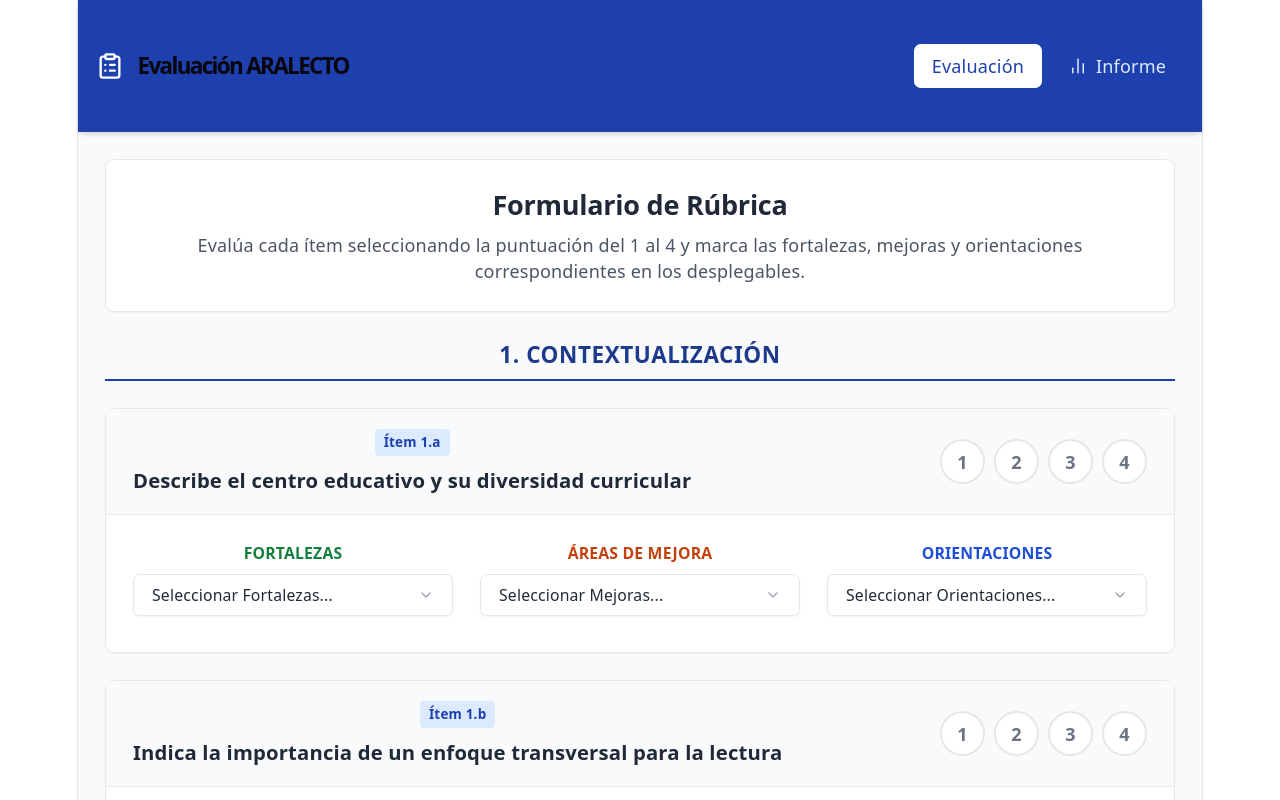
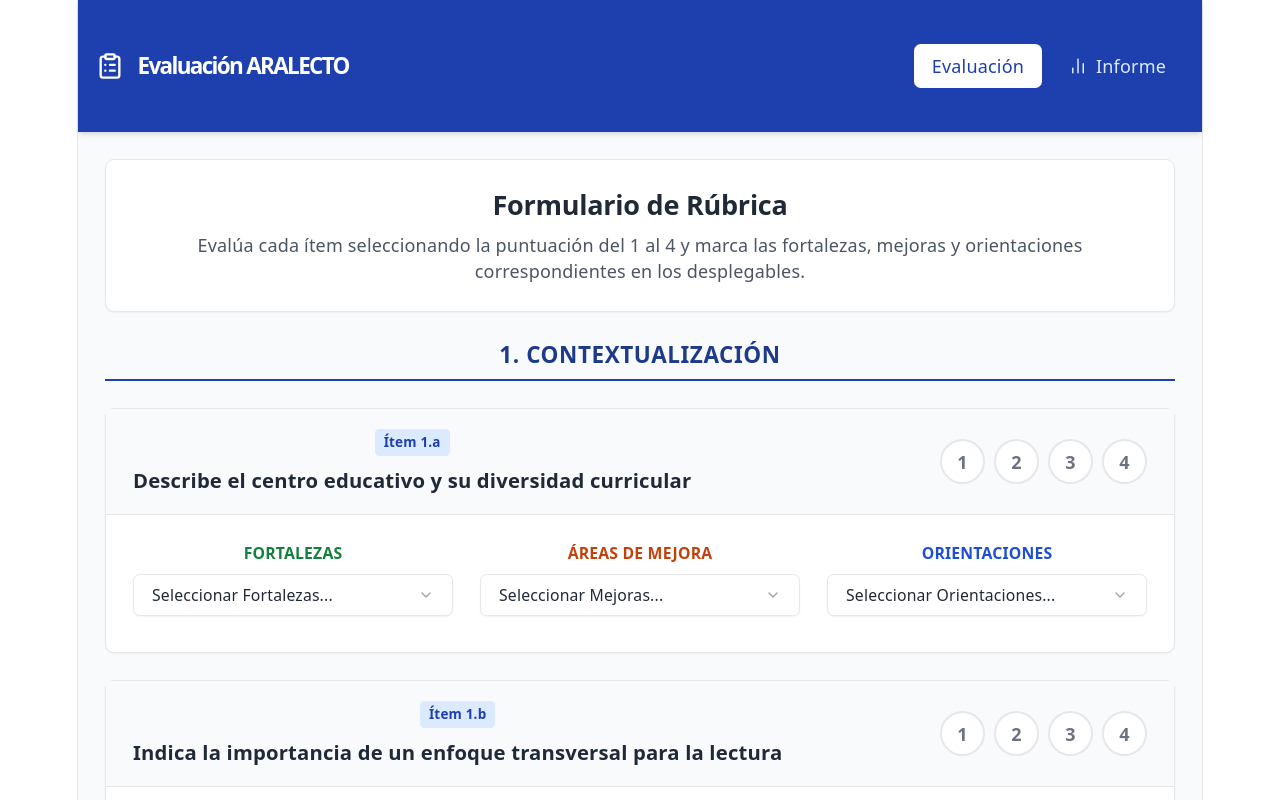
Before and after one commit to trocolax-hash/aralecto-app, a React (Vite) app: page / in a window 1280 px wide. Shown: the top 800 px of the page. Built offline with nearby package versions, Linux system fonts and the light colour scheme.

Commit message:
Add files via upload

```diff
--- a/src/App.jsx
+++ b/src/App.jsx
@@ -691,7 +691,7 @@
         <div className="max-w-6xl mx-auto px-4 py-4 flex flex-col sm:flex-row justify-between items-center">
           <div className="flex items-center gap-3">
             <ClipboardList size={28} />
-            <h1 className="text-xl font-bold">Evaluación ARALECTO</h1>
+            <h1 className="text-xl font-bold text-white">Evaluación ARALECTO</h1>
           </div>
           <div className="flex gap-2 mt-4 sm:mt-0">
             <button
```
